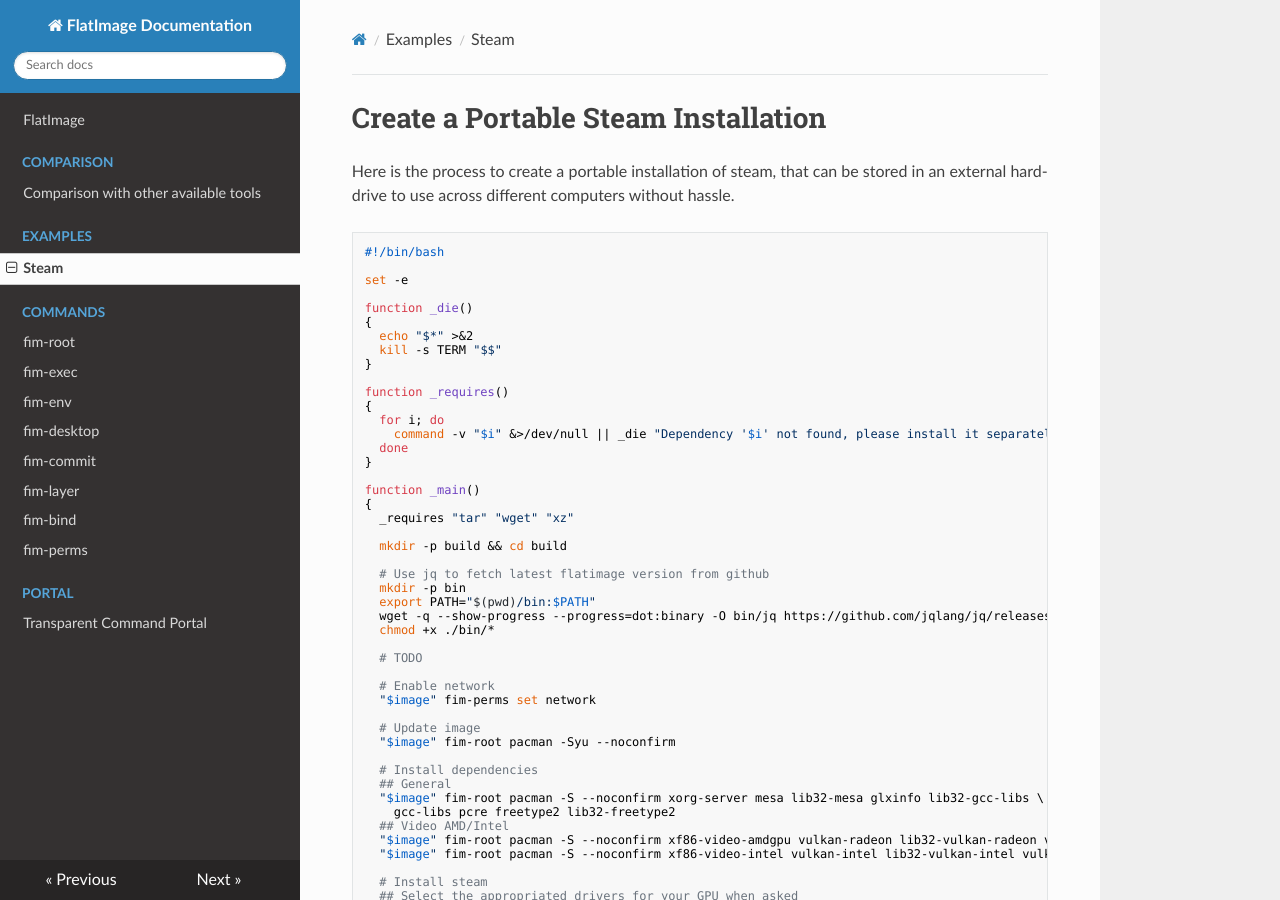
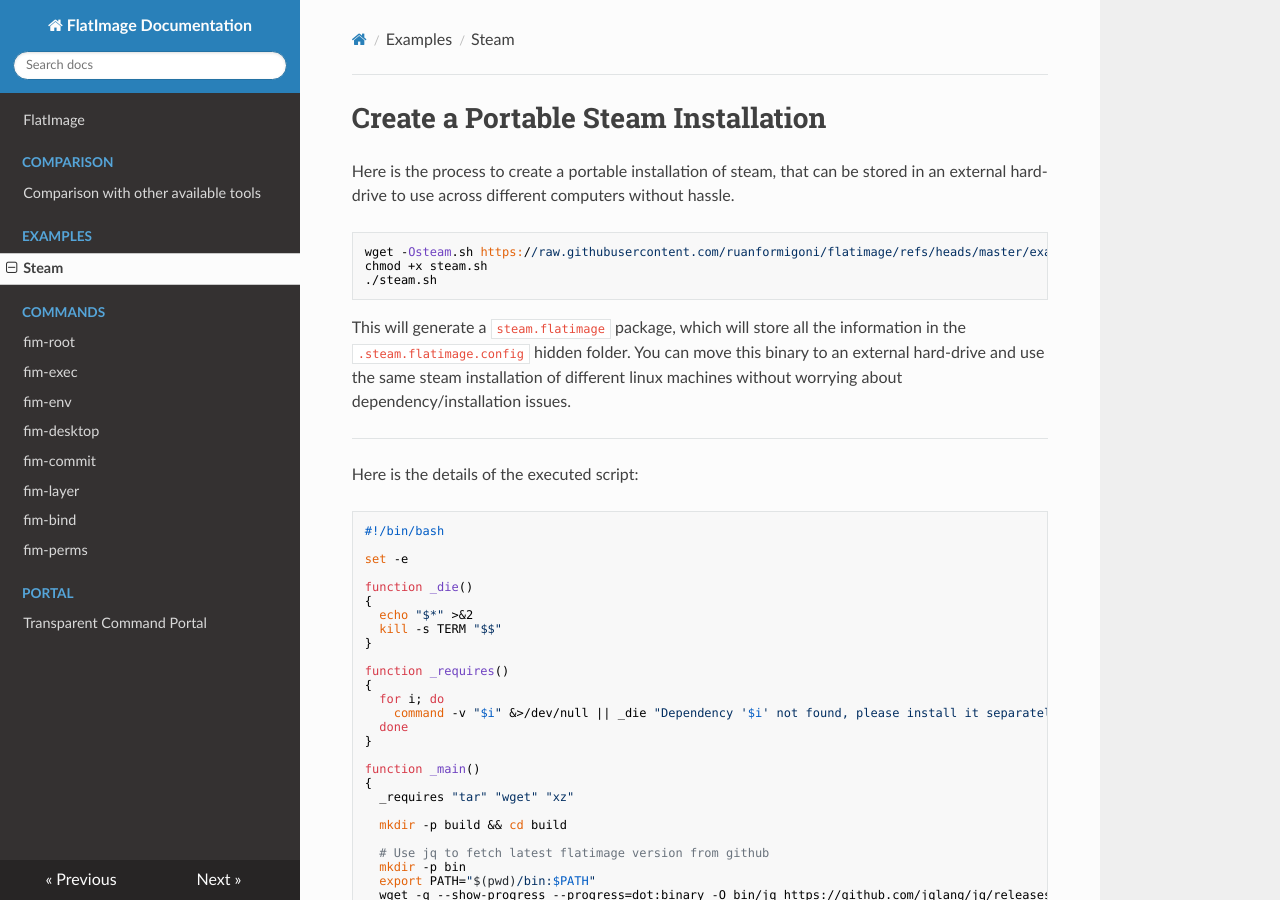
Before and after one commit to flatimage/docs, an MkDocs documentation site: the page built from docs/examples/steam.md, in a window 1280 px wide and 900 px high. Built offline with MkDocs 1.6.1, drawn with Linux system fonts in a browser that asks for light colours; nearby versions of some CDN libraries.

Commit message:
Updated steam.md

````diff
--- a/docs/examples/steam.md
+++ b/docs/examples/steam.md
@@ -3,6 +3,20 @@
 Here is the process to create a portable installation of steam, that can be
 stored in an external hard-drive to use across different computers without
 hassle.
+
+```
+wget -Osteam.sh https://raw.githubusercontent.com/ruanformigoni/flatimage/refs/heads/master/examples/steam.sh
+chmod +x steam.sh
+./steam.sh
+```
+
+This will generate a `steam.flatimage` package, which will store all the information in the
+`.steam.flatimage.config` hidden folder. You can move this binary to an external
+hard-drive and use the same steam installation of different linux machines
+without worrying about dependency/installation issues.
+
+---
+Here is the details of the executed script:
 
 ```bash
 #!/bin/bash
````
